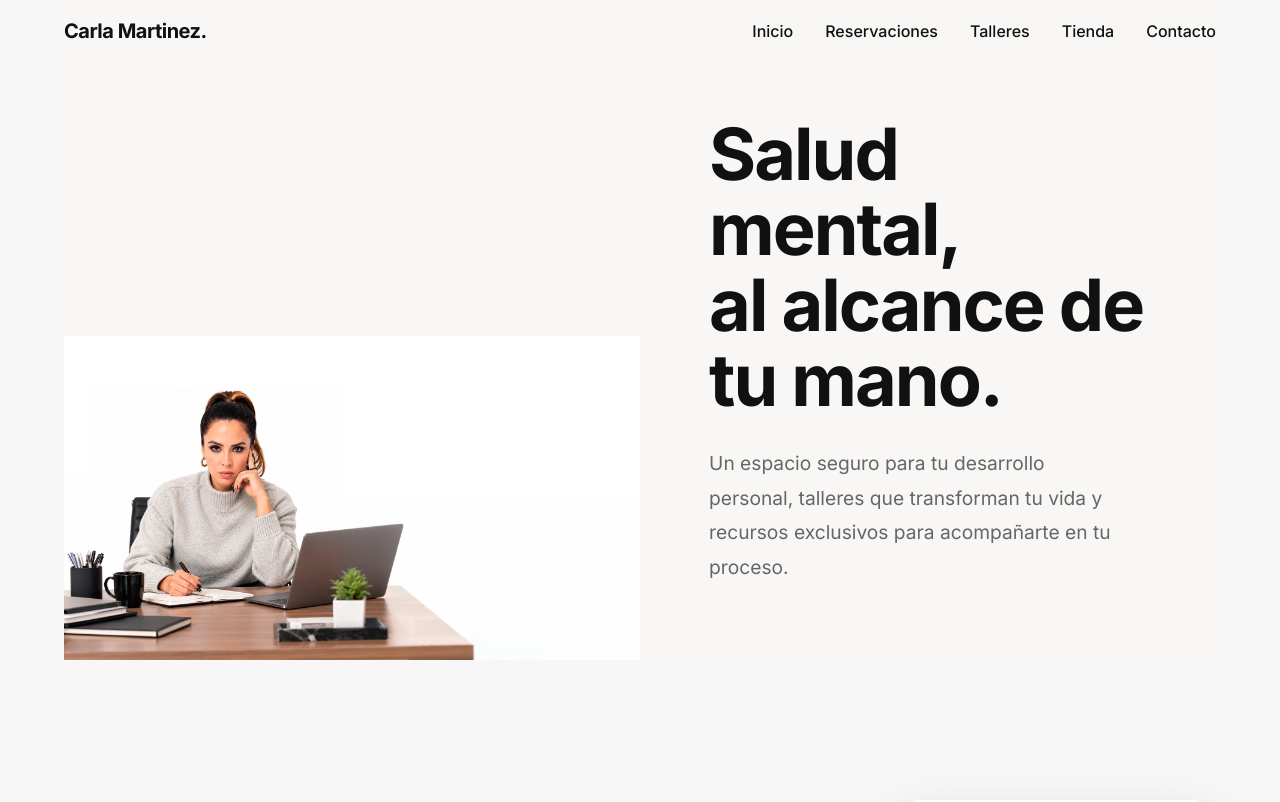
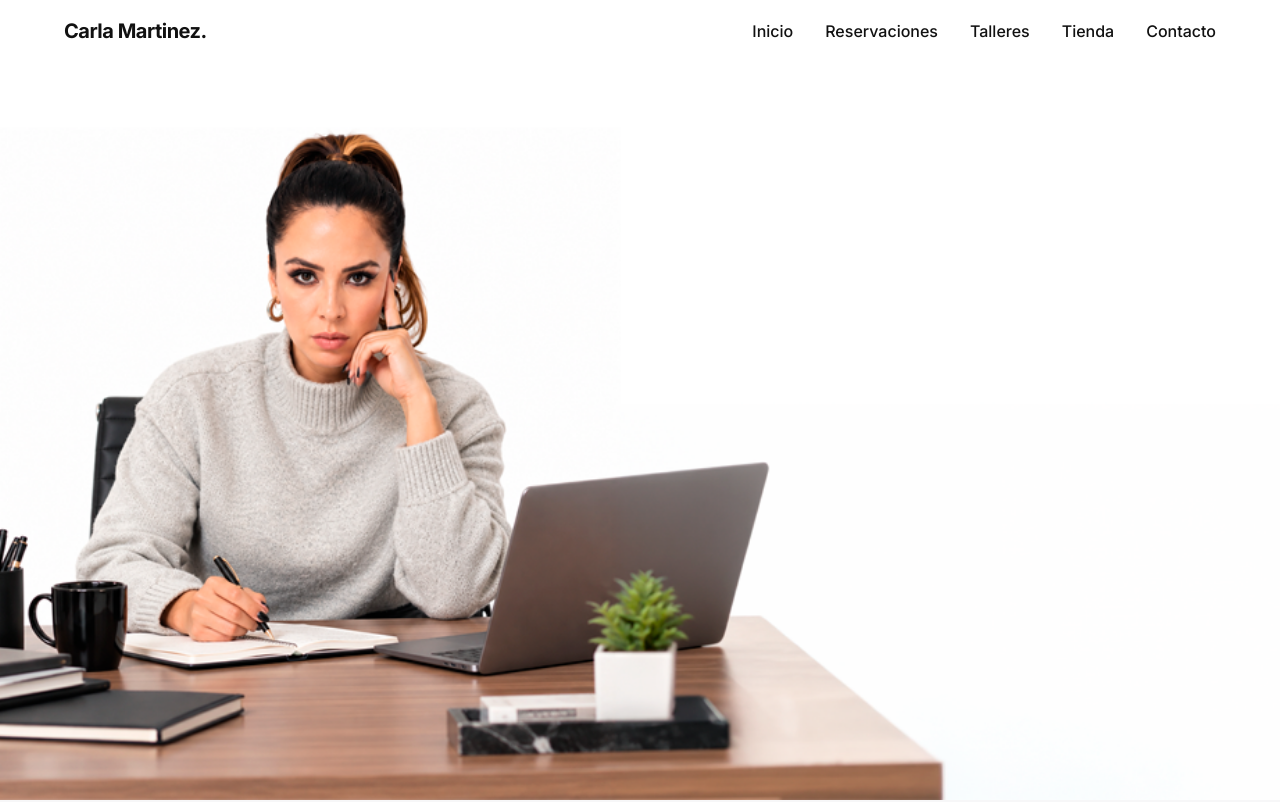
Before and after one commit to Villegascs/Psi.-Carla-Martinez, a Next.js app: page / in a window 1280 px wide. Shown: the top 802 px of the page. Built offline with nearby package versions, Linux system fonts and the light colour scheme; no server answers; grey boxes are pictures that could not be loaded.

Commit message:
feat: portada full-screen con Portada.png (100vw x 100vh)

```diff
--- a/src/app/globals.css
+++ b/src/app/globals.css
@@ -40,6 +40,7 @@ body {
   line-height: 1.5;
   -webkit-font-smoothing: antialiased;
   -moz-osx-font-smoothing: grayscale;
+  overflow-x: hidden;
 }
 
 a {
--- a/src/app/page.tsx
+++ b/src/app/page.tsx
@@ -4,69 +4,30 @@ import { Play } from "lucide-react";
 export default function Home() {
   return (
     <div style={{ width: "100%" }}>
-      {/* Hero Section */}
+      {/* Hero Section — Full Screen Cover */}
       <div style={{
         position: "relative",
-        width: "100%",
-        minHeight: "90vh",
-        display: "flex",
-        alignItems: "stretch",
+        /* Break out of the main container padding (24px each side) and top padding (40px) */
+        width: "100vw",
+        height: "100vh",
+        marginLeft: "calc(-50vw + 50%)",
+        marginTop: "-40px",
         overflow: "hidden",
-        marginTop: "-100px",
-        backgroundColor: "#f8f7f5"
       }}>
-
-        {/* LEFT: Doctor Image — full, no crop */}
-        <div style={{
-          flex: "0 0 50%",
-          display: "flex",
-          alignItems: "flex-end",
-          justifyContent: "flex-start",
-          overflow: "hidden"
-        }}>
-          <img
-            src="/pagina-de-inicio.jpg"
-            alt="Dra. Carla Martinez"
-            style={{
-              width: "100%",
-              height: "auto",
-              display: "block",
-              objectFit: "contain",
-              objectPosition: "bottom left",
-              maxHeight: "90vh",
-              alignSelf: "flex-end"
-            }}
-          />
-        </div>
-
-        {/* RIGHT: Text content */}
-        <div style={{
-          flex: "0 0 50%",
-          display: "flex",
-          alignItems: "center",
-          padding: "0 6%",
-          paddingTop: "100px"
-        }}>
-          <FadeIn delay={100} direction="up" style={{ width: "100%" }}>
-            <h1 className="heading-1" style={{
-              textAlign: "left",
-              fontSize: "4.5rem",
-              marginBottom: "28px",
-              lineHeight: 1.05,
-              letterSpacing: "-2px"
-            }}>
-              Salud mental,<br/>al alcance de<br/>tu mano.
-            </h1>
-            <p className="text-muted" style={{
-              fontSize: "1.2rem",
-              lineHeight: 1.8,
-              textAlign: "left",
-              maxWidth: "420px"
-            }}>
-              Un espacio seguro para tu desarrollo personal, talleres que transforman tu vida y recursos exclusivos para acompañarte en tu proceso.
-            </p>
-          </FadeIn>
-        </div>
+        {/* Portada image — fills 100% of the hero block */}
+        <img
+          src="/Portada.png"
+          alt="Dra. Carla Martinez — Portada"
+          style={{
+            position: "absolute",
+            inset: 0,
+            width: "100%",
+            height: "100%",
+            objectFit: "cover",
+            objectPosition: "center top",
+            display: "block",
+          }}
+        />
       </div>
 
       <div style={{ display: "flex", flexDirection: "column", gap: "240px", alignItems: "center", paddingTop: "140px", paddingBottom: "160px" }}>
```
Also changed, not shown: public/Portada.png (added).
